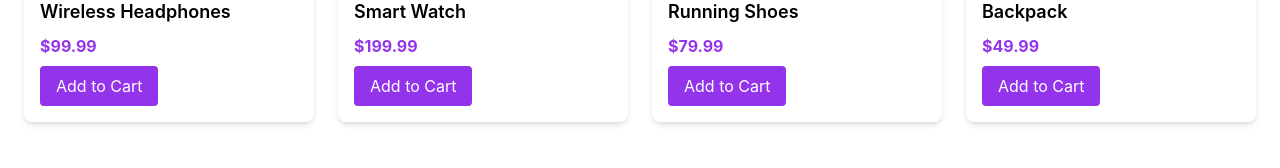
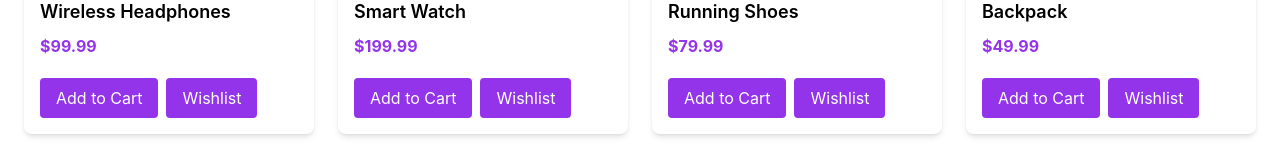
Before and after one commit to Yasar1895/Ecommerce-Go, a React (Create React App) app: page / in a window 1280 px wide. Shown: the part 298-466 px from the top of the page. Built offline with nearby package versions, Linux system fonts and the light colour scheme; the HTML template or start-up script is replaced by a standard one.

Commit message:
Update ProductCard.js

```diff
--- a/src/components/ProductCard/ProductCard.js
+++ b/src/components/ProductCard/ProductCard.js
@@ -1,19 +1,32 @@
 import React from "react";
-import "./ProductCard.css"; // Import CSS
+import { useCart } from "../../context/CartContext";
+import { useWishlist } from "../../context/WishlistContext";
+import "./ProductCard.css";
 
-const ProductCard = ({ product, addToCart }) => {
+const ProductCard = ({ product }) => {
+  const { addToCart } = useCart();
+  const { addToWishlist } = useWishlist();
+
   return (
     <div className="product-card">
       <img src={product.image} alt={product.name} />
       <div className="product-info">
         <h2 className="product-name">{product.name}</h2>
         <p className="product-price">${product.price}</p>
+        <div className="mt-3 flex gap-2">
           <button
             className="add-to-cart"
             onClick={() => addToCart(product)}
           >
             Add to Cart
           </button>
+          <button
+            className="add-to-cart"
+            onClick={() => addToWishlist(product)}
+          >
+            Wishlist
+          </button>
+        </div>
       </div>
     </div>
   );
```
Lines whose indentation alone changed are shown as unchanged.
